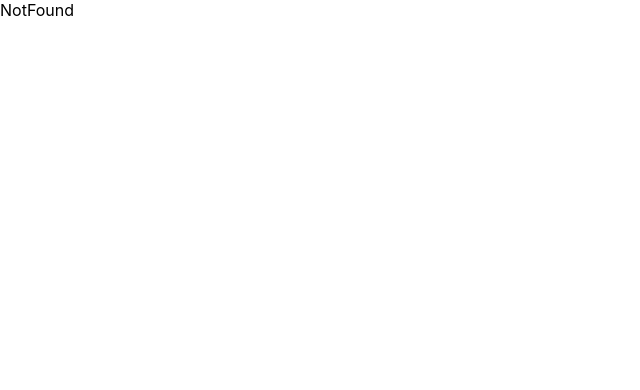
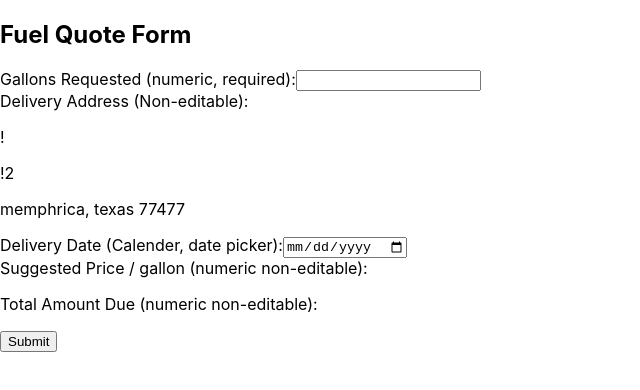
Before and after one commit to rrizvi3/4353Group9, a React (Create React App) app: page /client/newquote in a window 1280 px wide. Shown: the top 390 px of the page, without its empty margins (0-640 px from the left). Built offline with nearby package versions, Linux system fonts and the light colour scheme.

Commit message:
fuel-quote-frontend

```diff
--- a/src/App.js
+++ b/src/App.js
@@ -8,6 +8,16 @@ import NotFound from "./pages/NotFound";
 
 import { BrowserRouter as Router, Route, Routes } from "react-router-dom";
 
+let client = {
+  address1: "!",
+  address2: "!2",
+  city: "memphrica",
+  state: "texas",
+  zipcode: "77477",
+};
+
+let quotes = {};
+
 function App() {
   return (
     <Router>
@@ -16,9 +26,15 @@ function App() {
           <Route path="/" element={<Home />} />
           <Route path="/login" element={<Login />} />
           <Route path="/register" element={<Register />} />
-          <Route path="/client:id" element={<ClientProfile />} />
-          <Route path="/client:id/newquote" element={<FuelQuoteForm />} />
-          <Route path="/client:id/history" element={<FuelQuoteHistory />} />
+          <Route path="/client" element={<ClientProfile />} />
+          <Route
+            path="/client/newquote"
+            element={<FuelQuoteForm clientProfile={client} />}
+          />
+          <Route
+            path="/client/quotehistory"
+            element={<FuelQuoteHistory quotes={quotes} />}
+          />
           <Route path="*" element={<NotFound />} />
         </Routes>
       </div>
--- a/src/pages/FuelQuoteForm.jsx
+++ b/src/pages/FuelQuoteForm.jsx
@@ -1,3 +1,110 @@
-export default function FuelQuoteForm() {
-  return <div>FuelQuoteForm</div>;
+import React, { useState } from "react";
+
+function FuelQuoteForm({ clientProfile }) {
+  const [gallonsRequested, setGallonsRequested] = useState("");
+  const [deliveryDate, setDeliveryDate] = useState("");
+  const [errors, setErrors] = useState({});
+  const [suggestedPrice, setSuggestedPrice] = useState("");
+  const [totalAmountDue, setTotalAmountDue] = useState("");
+
+  const handleGallonsRequestedChange = (e) => {
+    setGallonsRequested(e.target.value);
+  };
+
+  const handleDeliveryDateChange = (e) => {
+    setDeliveryDate(e.target.value);
+  };
+
+  const calculateTotalAmountDue = () => {
+    // In a real application, you would calculate the total amount due based on pricing data.
+    // For this example, we'll assume a fixed price.
+    const pricePerGallon = 2.5; // Example price per gallon
+    const gallons = parseFloat(gallonsRequested);
+
+    if (!isNaN(gallons)) {
+      const amountDue = gallons * pricePerGallon;
+      setTotalAmountDue(amountDue.toFixed(2));
+    }
+  };
+
+  const handleSubmit = (e) => {
+    e.preventDefault();
+
+    const errors = {};
+    const numericRegex = /^[0-9]*$/;
+
+    if (!gallonsRequested.trim() || !numericRegex.test(gallonsRequested)) {
+      errors.gallonsRequested =
+        "Gallons Requested is required and must be a number";
+    }
+
+    if (!deliveryDate) {
+      errors.deliveryDate = "Delivery Date is required";
+    }
+
+    setErrors(errors);
+
+    if (Object.keys(errors).length === 0) {
+      // Validation passed, calculate and set the suggested price and total amount due
+      calculateTotalAmountDue();
+      setSuggestedPrice("2.50"); // Example suggested price
+    }
+  };
+
+  return (
+    <div>
+      <h2>Fuel Quote Form</h2>
+      <form onSubmit={handleSubmit}>
+        <div>
+          <label htmlFor="gallonsRequested">
+            Gallons Requested (numeric, required):
+          </label>
+          <input
+            type="number"
+            id="gallonsRequested"
+            value={gallonsRequested}
+            onChange={handleGallonsRequestedChange}
+            required
+          />
+          {errors.gallonsRequested && (
+            <p className="error">{errors.gallonsRequested}</p>
+          )}
+        </div>
+        <div>
+          <label>Delivery Address (Non-editable):</label>
+          <p>{clientProfile.address1}</p>
+          <p>{clientProfile.address2}</p>
+          <p>
+            {clientProfile.city}, {clientProfile.state} {clientProfile.zipcode}
+          </p>
+        </div>
+        <div>
+          <label htmlFor="deliveryDate">
+            Delivery Date (Calender, date picker):
+          </label>
+          <input
+            type="date"
+            id="deliveryDate"
+            value={deliveryDate}
+            onChange={handleDeliveryDateChange}
+            required
+          />
+          {errors.deliveryDate && (
+            <p className="error">{errors.deliveryDate}</p>
+          )}
+        </div>
+        <div>
+          <label>Suggested Price / gallon (numeric non-editable):</label>
+          <p>{suggestedPrice}</p>
+        </div>
+        <div>
+          <label>Total Amount Due (numeric non-editable):</label>
+          <p>{totalAmountDue}</p>
+        </div>
+        <button type="submit">Submit</button>
+      </form>
+    </div>
+  );
 }
+
+export default FuelQuoteForm;
--- a/src/pages/FuelQuoteHistory.jsx
+++ b/src/pages/FuelQuoteHistory.jsx
@@ -1,3 +1,55 @@
-export default function FuelQuoteHistory() {
-  return <div>FuelQuoteHistory</div>;
+import React from "react";
+
+function FuelQuoteHistory({ quotes }) {
+  return (
+    <div>
+      <h2>Fuel Quote History</h2>
+      <table>
+        <thead>
+          <tr>
+            <th>Gallons Requested</th>
+            <th>Delivery Address</th>
+            <th>Delivery Date</th>
+            <th>Suggested Price / gallon</th>
+            <th>Total Amount Due</th>
+          </tr>
+        </thead>
+        <tbody>
+          <tr>
+            <td>{"quote.gallonsRequested"}</td>
+            <td>
+              {"quote.clientProfile.address1"}, {"quote.clientProfile.address2"}
+              <br />
+              {"quote.clientProfile.city"}, {"quote.clientProfile.state"}{" "}
+              {"quote.clientProfile.zipcode"}
+            </td>
+            <td>{"quote.deliveryDate"}</td>
+            <td>{"quote.suggestedPrice"}</td>
+            <td>{"quote.totalAmountDue"}</td>
+          </tr>
+        </tbody>
+      </table>
+    </div>
+  );
 }
+
+export default FuelQuoteHistory;
+
+/*
+<tbody>
+          {quotes.map((quote, index) => (
+            <tr key={index}>
+              <td>{quote.gallonsRequested}</td>
+              <td>
+                {quote.clientProfile.address1}, {quote.clientProfile.address2}
+                <br />
+                {quote.clientProfile.city}, {quote.clientProfile.state}{" "}
+                {quote.clientProfile.zipcode}
+              </td>
+              <td>{quote.deliveryDate}</td>
+              <td>{quote.suggestedPrice}</td>
+              <td>{quote.totalAmountDue}</td>
+            </tr>
+          ))}
+        </tbody>
+*/
--- a/src/pages/NotFound.jsx
+++ b/src/pages/NotFound.jsx
@@ -1,3 +1,3 @@
 export default function NotFound() {
-  return <div>NotFound</div>;
+  return <div>Page Not Found</div>;
 }
```
